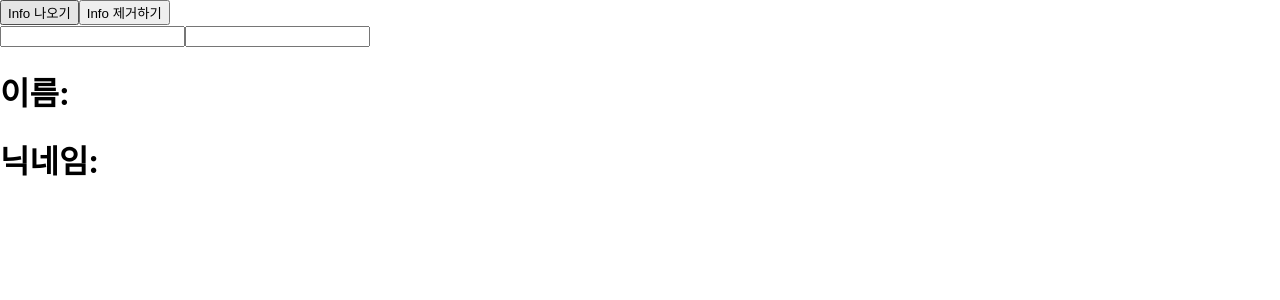
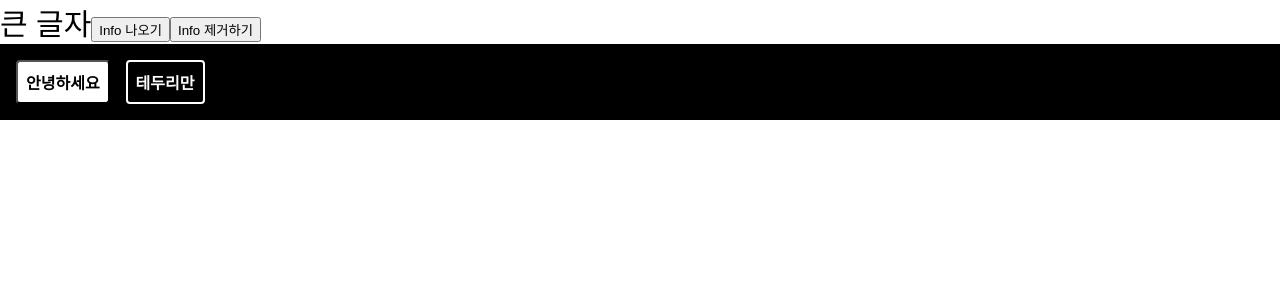
Before and after one commit to jackiehoon/nepp-react-4, a React (Create React App) app in the folder my-app/: page / in a window 1280 px wide. Shown: the top 300 px of the page. Built offline with nearby package versions, Linux system fonts and the light colour scheme.

Commit message:
day:05 hooks, styled-components

```diff
--- a/my-app/package.json
+++ b/my-app/package.json
@@ -6,9 +6,11 @@
     "@testing-library/jest-dom": "^5.16.2",
     "@testing-library/react": "^12.1.3",
     "@testing-library/user-event": "^13.5.0",
+    "node-sass": "^7.0.1",
     "react": "^17.0.2",
     "react-dom": "^17.0.2",
     "react-scripts": "5.0.0",
+    "styled-components": "^5.3.3",
     "web-vitals": "^2.1.4"
   },
   "scripts": {
--- a/my-app/src/App.js
+++ b/my-app/src/App.js
@@ -1,12 +1,15 @@
 import { useState } from "react";
-import Info from "./components/Info";
+import Info from "./components/StyledComponent";
+import "./App.scss";
+import styles from "./index.module.css";
 
 function App() {
   const [showInfo, setShowInfo] = useState(true);
 
   return (
     <>
-      <div>
+      <div className={styles.big}>
+        큰 글자
         <button onClick={() => setShowInfo(true)}>Info 나오기</button>
         <button onClick={() => setShowInfo(false)}>Info 제거하기</button>
       </div>
--- a/my-app/src/App.css
+++ b/my-app/src/App.scss
@@ -1,5 +1,14 @@
 .App {
   text-align: center;
+  .app-logo {
+  }
+  .app-logo2 {
+  }
+}
+
+.App .app-logo {
+}
+.App .app-logo2 {
 }
 
 .App-logo {
--- a/my-app/src/components/Info.jsx
+++ b/my-app/src/components/Info.jsx
@@ -2,6 +2,10 @@ import { useState, useEffect } from "react";
 const Info = () => {
   const [name, setName] = useState("");
   const [nickname, setNickname] = useState("");
+
+  // useEffect를 쓰는 경우
+  // 1. 이 컴포넌트가 최초 렌더링 될 때 한번만 실행하고 싶을 경우
+  // 2. 어떤 변수가 변할 때 마다 함수를 실행시키고 싶은 경우
 
   useEffect(() => {
     console.log("마운트 될 때만 실행됩니다.");
--- /dev/null
+++ b/my-app/src/components/StyledComponent.jsx
@@ -0,0 +1,47 @@
+import styled, { css } from "styled-components";
+
+const Box = styled.div`
+  background: ${(props) => props.color || "blue"};
+  padding: 1rem;
+  display: flex;
+`;
+
+const Button = styled.button`
+  background: white;
+  color: black;
+  border-radius: 4px;
+  padding: 0.5rem;
+  display: flex;
+  align-items: center;
+  justify-content: center;
+  box-sizing: border-box;
+  font-size: 1rem;
+  font-weight: 600;
+
+  &:hover {
+    background: rgba(255, 255, 255, 0.9);
+  }
+  ${(props) =>
+    props.inverted &&
+    css`
+      background: none;
+      border: 2px solid white;
+      color: white;
+      &:hover {
+        background: white;
+        color: black;
+      }
+    `}
+  &+button {
+    margin-left: 1rem;
+  }
+`;
+
+const StyledComponent = () => (
+  <Box color="black">
+    <Button>안녕하세요</Button>
+    <Button inverted={true}>테두리만</Button>
+  </Box>
+);
+
+export default StyledComponent;
--- a/my-app/src/index.css
+++ /dev/null
@@ -1,13 +0,0 @@
-body {
-  margin: 0;
-  font-family: -apple-system, BlinkMacSystemFont, 'Segoe UI', 'Roboto', 'Oxygen',
-    'Ubuntu', 'Cantarell', 'Fira Sans', 'Droid Sans', 'Helvetica Neue',
-    sans-serif;
-  -webkit-font-smoothing: antialiased;
-  -moz-osx-font-smoothing: grayscale;
-}
-
-code {
-  font-family: source-code-pro, Menlo, Monaco, Consolas, 'Courier New',
-    monospace;
-}
--- a/my-app/src/index.js
+++ b/my-app/src/index.js
@@ -1,6 +1,5 @@
 import React from "react";
 import ReactDOM from "react-dom";
-import "./index.css";
 import App from "./App";
 import reportWebVitals from "./reportWebVitals";
 
--- /dev/null
+++ b/my-app/src/index.module.css
@@ -0,0 +1,17 @@
+body {
+  margin: 0;
+  font-family: -apple-system, BlinkMacSystemFont, "Segoe UI", "Roboto", "Oxygen",
+    "Ubuntu", "Cantarell", "Fira Sans", "Droid Sans", "Helvetica Neue",
+    sans-serif;
+  -webkit-font-smoothing: antialiased;
+  -moz-osx-font-smoothing: grayscale;
+}
+
+code {
+  font-family: source-code-pro, Menlo, Monaco, Consolas, "Courier New",
+    monospace;
+}
+
+.big {
+  font-size: 30px;
+}
```
Also changed, not shown: my-app/src/components/Average.jsx (added, +47 -0 lines), my-app/src/components/Counter3.jsx (added, +28 -0 lines), my-app/src/components/IterationSample.jsx (+6 -3 lines), 1 other file (tests, documents, lock files or other folders).
